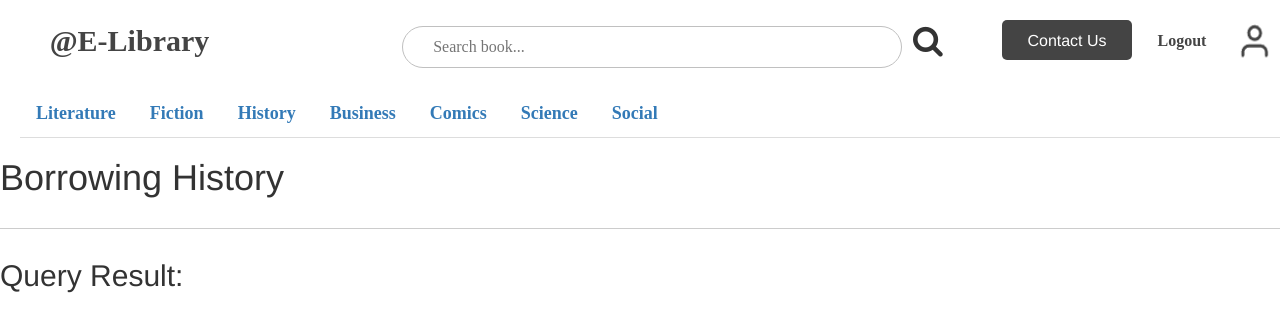
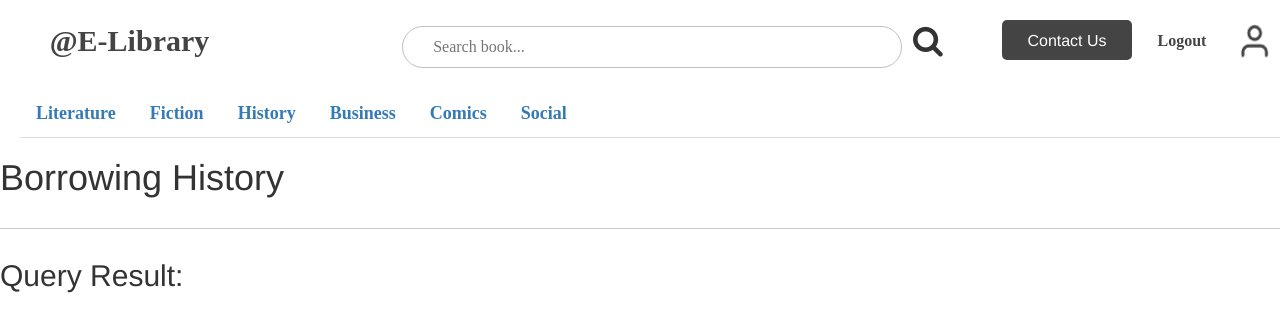
Before and after one commit to clj769/Elibrary, a Django app: page /app/borrow_history/ in a window 1280 px wide. Shown: the part 54-366 px from the top of the page. Run offline with Django 4.2, Linux system fonts and the light colour scheme; the visitor is signed in with stand-in values (Sample User, id 1); data that the repository does not hold is empty; some libraries are stand-ins or nearby versions.

Commit message:
small change in base.html(delete the science link)

```diff
--- a/templates/app/base.html
+++ b/templates/app/base.html
@@ -55,7 +55,6 @@
             <li><a href="{% url 'elib:recommends' %}?category=history">History</a></li>
             <li><a href="{% url 'elib:recommends' %}?category=business">Business</a></li>
             <li><a href="{% url 'elib:recommends' %}?category=comics">Comics</a></li>
-            <li><a href="{% url 'elib:recommends' %}?category=science">Science</a></li>
             <li><a href="{% url 'elib:recommends' %}?category=social">Social</a></li>
         </ul>
     </div>
```
